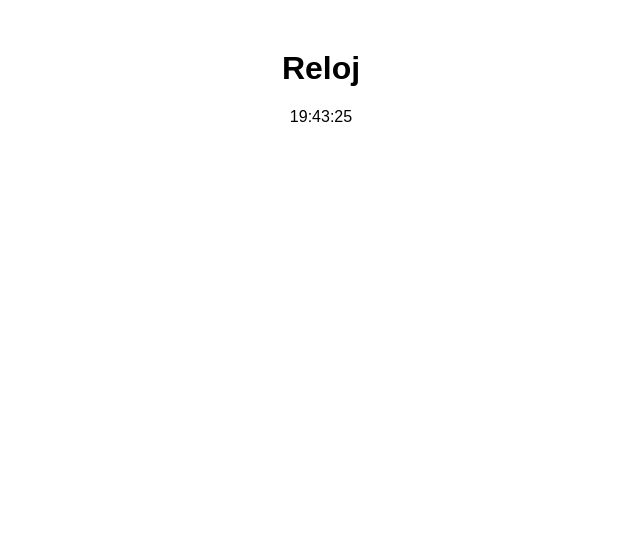
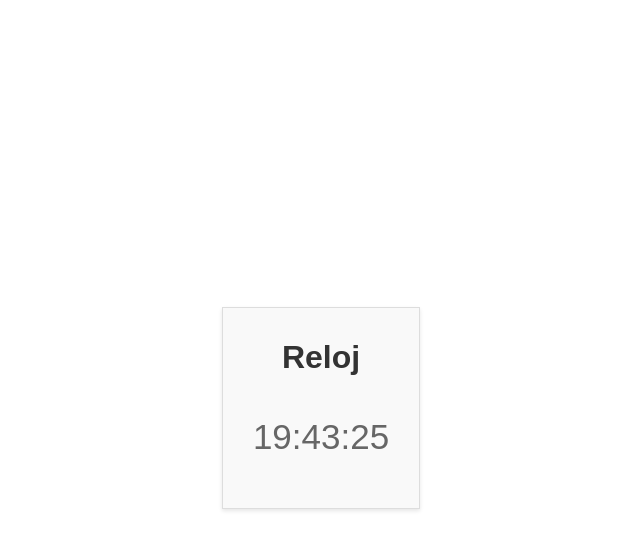
Before and after one commit to JeimerLara/prueba, a plain HTML site: page index.html in a window 1280 px wide. Shown: the whole page, without its empty margins (319-959 px from the left). Drawn offline with Linux system fonts and the light colour scheme.

Commit message:
Modifique el estilo del Reloj

```diff
--- a/styles.css
+++ b/styles.css
@@ -1,5 +1,26 @@
 body{
     font-family: Arial, sans-serif;
     text-align: center;
-    margin-top: 50px;
+    height: 100vh;
+    display: flex;
+    justify-content: center;
+    align-items: center;
 }
+
+.container{
+    margin: 0 auto;
+    background-color: #f9f9f9;
+    border: 1px solid #ddd;
+    box-shadow: 0 2px 4px rgba(0, 0, 0, 0.1);
+    padding: 10px 30px;
+}
+
+h1{
+    color: #333;
+}
+
+p{
+    font-size: 35px;
+    color: #666;
+    line-height: 1.5;
+}
```
